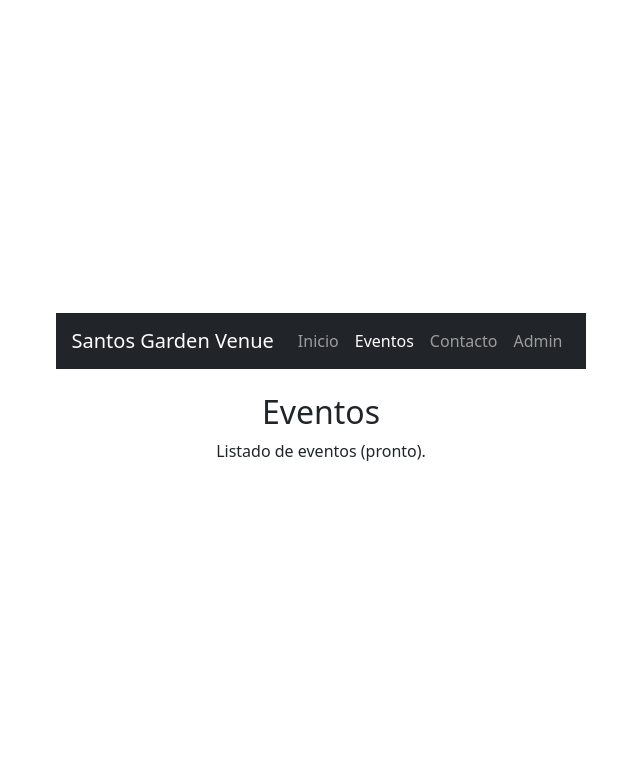
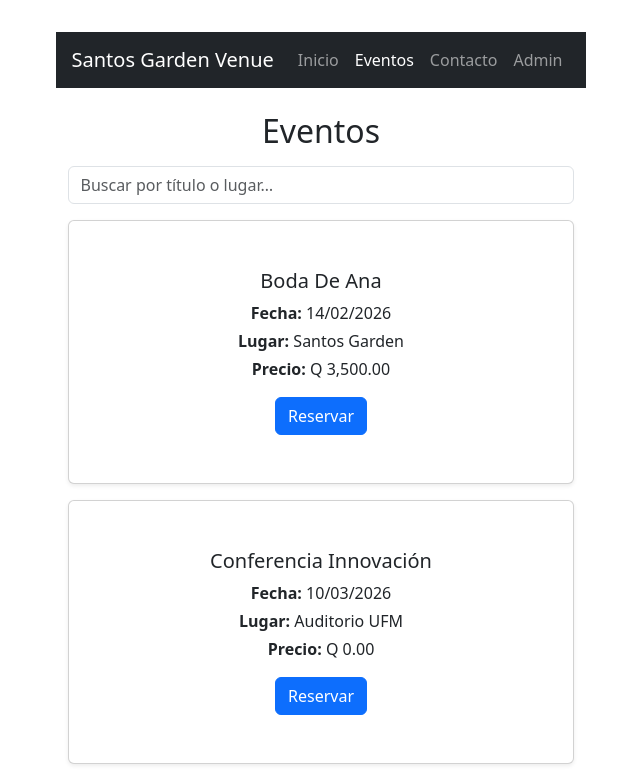
Before and after one commit to Cynthiss/Eventos, a React (Vite) app in the folder santos-garden-venue/: page /events in a window 1280 px wide. Shown: the top 778 px of the page, without its empty margins (319-959 px from the left). Built offline with nearby package versions, Linux system fonts and the light colour scheme.

Commit message:
Eventos
Se agregaron componentes a la page de eventos, para simular la reservaciones

```diff
--- /dev/null
+++ b/santos-garden-venue/src/components/EventCard.jsx
@@ -0,0 +1,15 @@
+import { currency, formatDate, titleCase } from "../utils/pipes.js";
+
+export default function EventCard({ ev }) {
+  return (
+    <div className="card mb-3 shadow-sm">
+      <div className="card-body">
+        <h5 className="card-title">{titleCase(ev.title)}</h5>
+        <p className="card-text mb-1"><strong>Fecha:</strong> {formatDate(ev.date)}</p>
+        <p className="card-text mb-1"><strong>Lugar:</strong> {ev.place}</p>
+        <p className="card-text"><strong>Precio:</strong> {currency(ev.price)}</p>
+        <button className="btn btn-primary">Reservar</button>
+      </div>
+    </div>
+  );
+}
--- a/santos-garden-venue/src/pages/Events.jsx
+++ b/santos-garden-venue/src/pages/Events.jsx
@@ -1,8 +1,35 @@
+import { useEffect, useState } from "react";
+import { api } from "../services/api.js";
+import EventCard from "../components/EventCard.jsx";
+
 export default function Events() {
+  const [events, setEvents] = useState([]);
+  const [q, setQ] = useState("");
+  const [loading, setLoading] = useState(true);
+
+  useEffect(() => {
+    api.getEvents().then(data => { setEvents(data); setLoading(false); });
+  }, []);
+
+  const filtered = events.filter(e =>
+    e.title.toLowerCase().includes(q.toLowerCase()) ||
+    e.place.toLowerCase().includes(q.toLowerCase())
+  );
+
   return (
-    <section>
-      <h2>Eventos</h2>
-      <p>Listado de eventos (pronto).</p>
+    <section className="my-4">
+      <h2 className="mb-3">Eventos</h2>
+
+      <input
+        className="form-control mb-3"
+        placeholder="Buscar por título o lugar…"
+        value={q}
+        onChange={(e) => setQ(e.target.value)}
+      />
+
+      {loading && <p>Cargando eventos…</p>}
+      {!loading && filtered.length === 0 && <p>No hay eventos que coincidan.</p>}
+      {!loading && filtered.map(ev => <EventCard key={ev.id} ev={ev} />)}
     </section>
   );
 }
--- /dev/null
+++ b/santos-garden-venue/src/services/api.js
@@ -0,0 +1,13 @@
+// Simulación de backend en memoria
+let _events = [
+  { id: 1, title: "boda de ana", date: "2026-02-14", place: "Santos Garden", price: 3500 },
+  { id: 2, title: "conferencia innovación", date: "2026-03-10", place: "Auditorio UFM", price: 0 },
+  { id: 3, title: "fiesta fin de año", date: "2026-12-15", place: "Santos Garden", price: 1200 },
+];
+
+const wait = (ms = 300) => new Promise(r => setTimeout(r, ms));
+
+export const api = {
+  async getEvents() { await wait(); return [..._events]; },
+  // (luego añadiremos create/update/delete)
+};
--- /dev/null
+++ b/santos-garden-venue/src/utils/pipes.js
@@ -0,0 +1,17 @@
+// Fecha: 2025-11-04 -> 4 nov 2025 (según locale)
+export function formatDate(iso) {
+  if (!iso) return "";
+  return new Intl.DateTimeFormat("es-GT", { dateStyle: "medium" })
+    .format(new Date(iso));
+}
+
+// Moneda en GTQ
+export function currency(n = 0) {
+  return new Intl.NumberFormat("es-GT", { style: "currency", currency: "GTQ" })
+    .format(n);
+}
+
+// Title Case simple
+export function titleCase(str = "") {
+  return str.replace(/\w\S*/g, t => t[0].toUpperCase() + t.slice(1).toLowerCase());
+}
```
